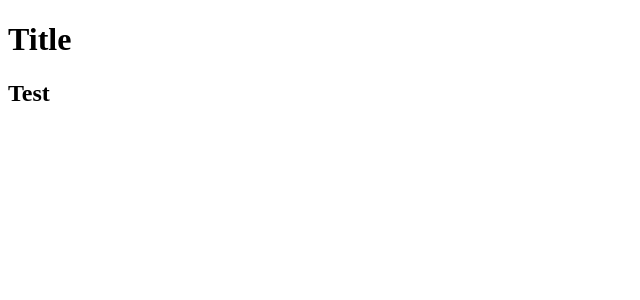
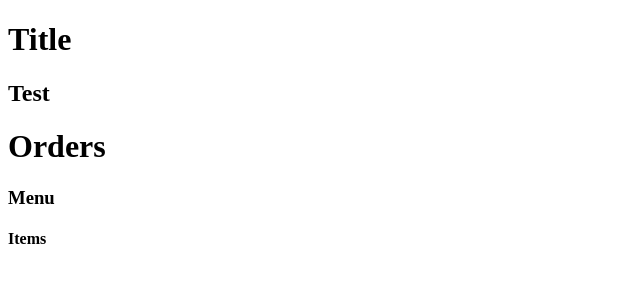
Before and after one commit to sumptingeneric/barback, a React (Vite) app: page /customer in a window 1280 px wide. Shown: the top 300 px of the page, without its empty margins (0-640 px from the left). Built offline with nearby package versions, Linux system fonts and the light colour scheme.

Commit message:
Modified App.jsx

```diff
--- a/src/components/App.jsx
+++ b/src/components/App.jsx
@@ -1,5 +1,7 @@
 import React from "react";
 import Search from "./customer/search.jsx";
+import Orders from "./customer/orders.jsx";
+import Menu from "./customer/menu.jsx";
 class App extends React.Component {
   state = {
     test: ""
@@ -10,6 +12,8 @@ class App extends React.Component {
       <div>
         <h1>Title</h1>
         <Search />
+        <Orders />
+        <Menu />
       </div>
     );
   }
```
